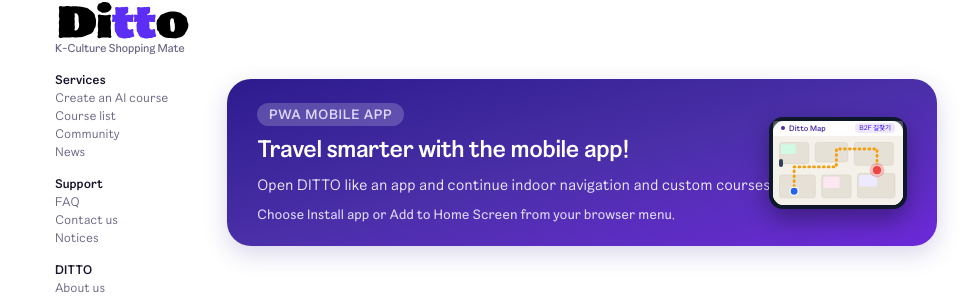
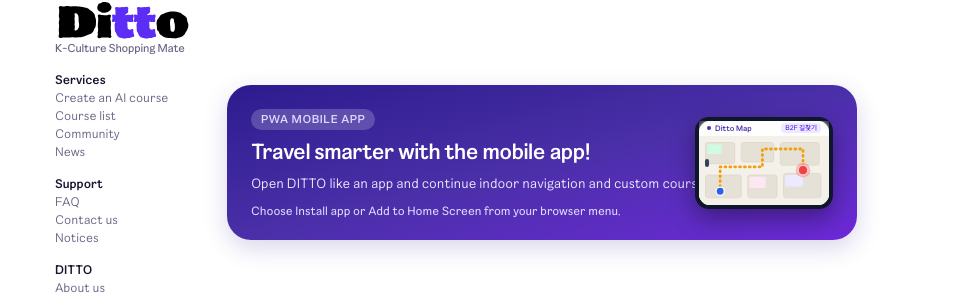
Before and after one commit to HDF-final/Ditto-FrontEnd, a Next.js app: page /community in a window 1280 px wide. Shown: the part 1378-1674 px from the top of the page, without its empty margins (185-1159 px from the left). Built offline with nearby package versions, Linux system fonts and the light colour scheme; no server answers.

Commit message:
fix: addEventListener null 참조 방어 로직 추가 및 푸터 배너 텍스트 여백최적화

```diff
--- a/src/app/community/community-course-page.js
+++ b/src/app/community/community-course-page.js
@@ -22,9 +22,13 @@ const storageKey = "ditto:shared-community-courses";
 const ITEMS_PER_PAGE = 6;
 
 function subscribe(callback) {
-  if (typeof window === "undefined") return () => {};
+  if (typeof window === "undefined" || typeof window.addEventListener !== "function") return () => {};
   window.addEventListener("storage", callback);
-  return () => window.removeEventListener("storage", callback);
+  return () => {
+    if (typeof window !== "undefined" && typeof window.removeEventListener === "function") {
+      window.removeEventListener("storage", callback);
+    }
+  };
 }
 
 function getSnapshot() {
--- a/src/components/home/app-banner.js
+++ b/src/components/home/app-banner.js
@@ -4,10 +4,10 @@ import { useEffect, useState } from "react";
 import { useTranslations } from "next-intl";
 
 function isStandaloneDisplay() {
-  if (typeof window === "undefined") return false;
+  if (typeof window === "undefined" || typeof window.matchMedia !== "function") return false;
   return (
-    window.matchMedia("(display-mode: standalone)").matches ||
-    window.navigator.standalone === true
+    window.matchMedia("(display-mode: standalone)")?.matches ||
+    window.navigator?.standalone === true
   );
 }
 
@@ -18,12 +18,14 @@ export function AppBanner() {
   const [iosHint] = useState(() => {
     if (typeof window === "undefined") return false;
     const isIos =
-      /iphone|ipad|ipod/i.test(window.navigator.userAgent) &&
+      /iphone|ipad|ipod/i.test(window.navigator?.userAgent || "") &&
       !window.MSStream;
     return isIos && !isStandaloneDisplay();
   });
 
   useEffect(() => {
+    if (typeof window === "undefined" || typeof window.addEventListener !== "function") return;
+
     function onBeforeInstall(event) {
       event.preventDefault();
       setDeferredPrompt(event);
@@ -38,8 +40,10 @@ export function AppBanner() {
     window.addEventListener("appinstalled", onInstalled);
 
     return () => {
-      window.removeEventListener("beforeinstallprompt", onBeforeInstall);
-      window.removeEventListener("appinstalled", onInstalled);
+      if (typeof window !== "undefined" && typeof window.removeEventListener === "function") {
+        window.removeEventListener("beforeinstallprompt", onBeforeInstall);
+        window.removeEventListener("appinstalled", onInstalled);
+      }
     };
   }, []);
 
--- a/src/components/layout/site-footer.js
+++ b/src/components/layout/site-footer.js
@@ -78,26 +78,26 @@ export function SiteFooter() {
           ))}
         </div>
 
-        {/* 오른쪽: 왼쪽으로 길게 확장되어 텍스트와 우측 목업 사이에 시원한 여백이 있는 배너 */}
-        <div className="shrink-0 overflow-hidden rounded-[24px] bg-linear-to-br from-[#2d1b8e] via-[#4a2fa8] to-[#6d28d9] px-7.5 py-5.5 text-white shadow-[0_8px_24px_rgba(45,27,142,0.18)] lg:w-[620px] xl:w-[710px] 2xl:w-[780px]">
-          <div className="flex items-center justify-between gap-10 xl:gap-16 2xl:gap-20">
-            {/* 좌측 안내 텍스트 (문장들을 일자로 매끄럽게 배치) */}
+        {/* 오른쪽: 글자가 잘리지 않고 목업과 쾌적한 여백을 유지하는 배너 */}
+        <div className="shrink-0 overflow-hidden rounded-[24px] bg-linear-to-br from-[#2d1b8e] via-[#4a2fa8] to-[#6d28d9] px-6 py-5 text-white shadow-[0_8px_24px_rgba(45,27,142,0.18)] lg:w-[580px] xl:w-[630px] 2xl:w-[670px]">
+          <div className="flex items-center justify-between gap-6 xl:gap-8">
+            {/* 좌측 안내 텍스트 (글자가 잘리지 않도록 안전 여백 확보) */}
             <div className="min-w-0 flex-1">
-              <span className="inline-block rounded-full bg-white/20 px-3 py-0.5 text-[12px] font-black tracking-wider uppercase text-violet-200 backdrop-blur-xs xl:text-[13px]">
+              <span className="inline-block rounded-full bg-white/20 px-2.5 py-0.5 text-[10.5px] font-black tracking-wider uppercase text-violet-200 backdrop-blur-xs xl:text-[11px]">
                 PWA MOBILE APP
               </span>
-              <h3 className="mt-1.5 whitespace-nowrap text-[19px] font-black tracking-tight text-white sm:text-[21px] xl:text-[23px]">
+              <h3 className="mt-1.5 whitespace-nowrap text-[17px] font-black tracking-tight text-white sm:text-[19px] xl:text-[21px]">
                 {t("home.appTitle")}
               </h3>
-              <p className="mt-1.5 whitespace-nowrap text-[13.5px] leading-relaxed text-violet-100 sm:text-[14px] xl:text-[14.5px]">
+              <p className="mt-1.5 whitespace-nowrap text-[12px] leading-relaxed text-violet-100 sm:text-[12.5px] xl:text-[13px]">
                 {t("home.appDescription")}
               </p>
-              <p className="mt-2 whitespace-nowrap text-[12.5px] font-semibold text-violet-200 xl:text-[13px]">
+              <p className="mt-2 whitespace-nowrap text-[11px] font-semibold text-violet-200 xl:text-[11.5px]">
                 {t("home.browserInstallHint")}
               </p>
             </div>
 
-            {/* 우측: 사진/목업은 우측 끝에 고정 */}
+            {/* 우측: 사진/목업 */}
             <div className="relative h-[88px] w-[130px] shrink-0 overflow-hidden rounded-[14px] border-[2.5px] border-slate-900 bg-slate-900 shadow-[0_10px_25px_rgba(0,0,0,0.35)] xl:h-[92px] xl:w-[138px]">
               {/* 상단 카메라 렌즈 홈 */}
               <div className="absolute left-2 top-1/2 z-20 h-2 w-1 -translate-y-1/2 rounded-full bg-slate-700" />
--- a/src/components/navigation/indoor-map.js
+++ b/src/components/navigation/indoor-map.js
@@ -1350,15 +1350,19 @@ function MapCamera({
     const onUserInput = () => markInteracted();
     const targets = [canvas, host].filter(Boolean);
     targets.forEach((node) => {
+      if (typeof node?.addEventListener === "function") {
         node.addEventListener("pointerdown", onUserInput);
         node.addEventListener("wheel", onUserInput, { passive: true });
         node.addEventListener("touchstart", onUserInput, { passive: true });
+      }
     });
     return () => {
       targets.forEach((node) => {
+        if (typeof node?.removeEventListener === "function") {
           node.removeEventListener("pointerdown", onUserInput);
           node.removeEventListener("wheel", onUserInput);
           node.removeEventListener("touchstart", onUserInput);
+        }
       });
     };
   }, [gl]);
```
Lines whose indentation alone changed are shown as unchanged.
